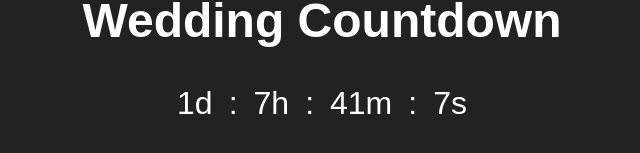
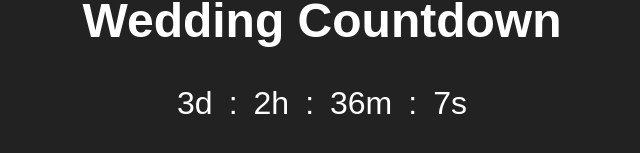
Before and after one commit to karthikn25/weddingCard, a React (Vite) app: page / in a window 1280 px wide. Shown: the part 339-492 px from the top of the page, without its empty margins (318-958 px from the left). Built offline with nearby package versions, Linux system fonts and the light colour scheme.

Commit message:
final commit

```diff
--- a/src/App.jsx
+++ b/src/App.jsx
@@ -7,7 +7,7 @@ import Home from "../src/Component/Home/Home";
 
 
 function App() {
-  const targetDate = new Date("2025-11-01T12:35:00");
+  const targetDate = new Date("2025-11-03T07:30:00");
   const [timeLeft, setTimeLeft] = useState(calculateTimeLeft());
   const [showCrackers, setShowCrackers] = useState(false);
   const [showRouter, setShowRouter] = useState(false);
```
Also changed, not shown: 1 other file (tests, documents, lock files or other folders).
